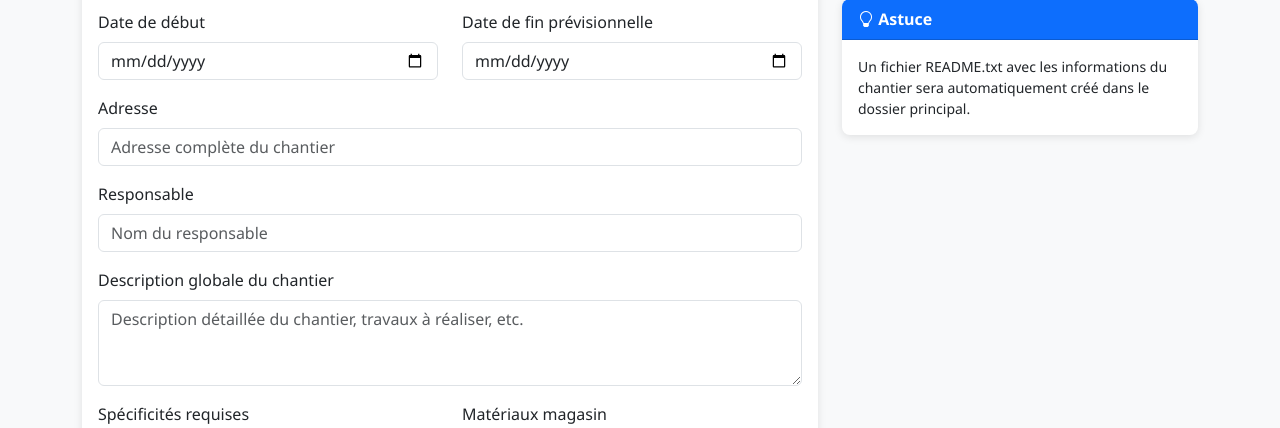
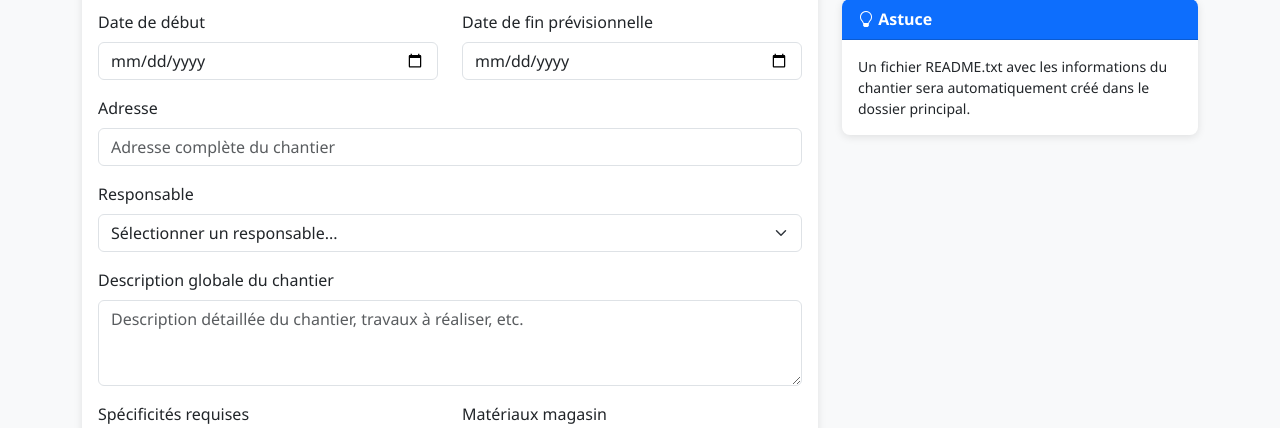
Before and after one commit to lamiedepain/ST8, a Flask app: page /generator in a window 1280 px wide. Shown: the part 447-875 px from the top of the page. Run offline with Flask 3, Linux system fonts and the light colour scheme.

Commit message:
Ajout liste déroulante responsables (GONCALVES et SIGALA)

```diff
--- a/templates/generator.html
+++ b/templates/generator.html
@@ -65,8 +65,11 @@
 
                         <div class="mb-3">
                             <label for="chantierResponsable" class="form-label">Responsable</label>
-                            <input type="text" class="form-control" id="chantierResponsable"
-                                placeholder="Nom du responsable">
+                            <select class="form-select" id="chantierResponsable">
+                                <option value="">Sélectionner un responsable...</option>
+                                <option value="GONCALVES Lionel">GONCALVES Lionel</option>
+                                <option value="SIGALA Jean-Christophe">SIGALA Jean-Christophe</option>
+                            </select>
                         </div>
 
                         <div class="mb-3">
```
